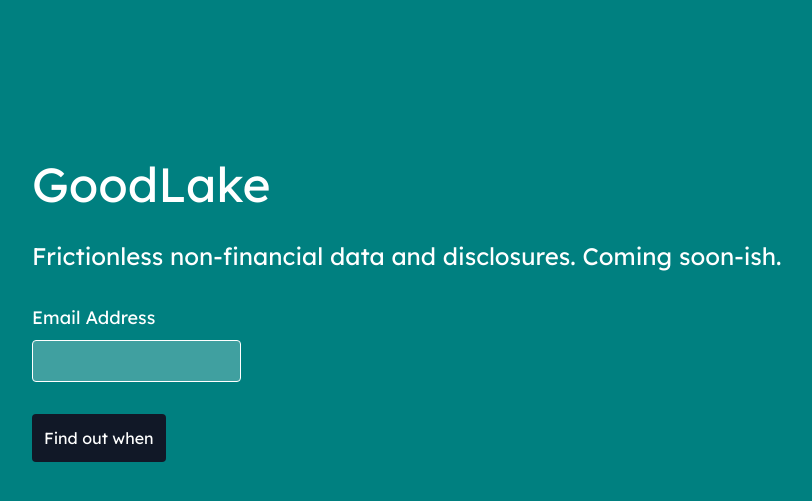
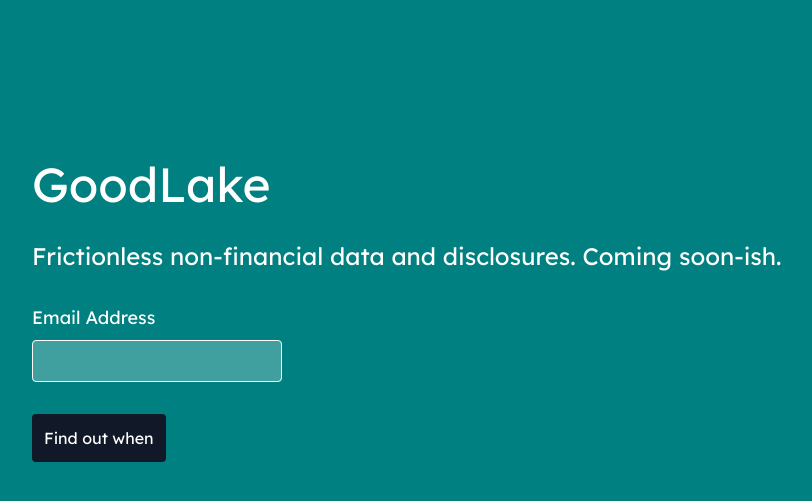
Before and after one commit to git-wayfa/goodlake.io, a Jekyll site: the page built from index.md, in a window 1280 px wide. Shown: the top 501 px of the page, without its empty margins (48-860 px from the left). Built offline with Jekyll 4.4.1, drawn with Linux system fonts in a browser that asks for light colours; nearby versions of some CDN libraries; comment, search, counter and statistics services are not loaded.

Commit message:
Update index.md

```diff
--- a/index.md
+++ b/index.md
@@ -9,7 +9,7 @@ title: "GoodLake"
     <div id="mc_embed_signup_scroll">
       <div class="mb-8">
         <label for="mce-EMAIL" class="block mb-2 text-lg">Email Address</label>
-        <input type="email" name="EMAIL" class="block required email bg-white bg-opacity-25 p-2 rounded border border-white" id="mce-EMAIL" required="" value="">
+        <input style="width: 250px;" type="email" name="EMAIL" class="block required email bg-white bg-opacity-25 p-2 rounded border border-white" id="mce-EMAIL" required="" value="">
       </div>
       <div hidden=""><input type="hidden" name="tags" value="7060932"></div>
       <div id="mce-responses" class="">
```
